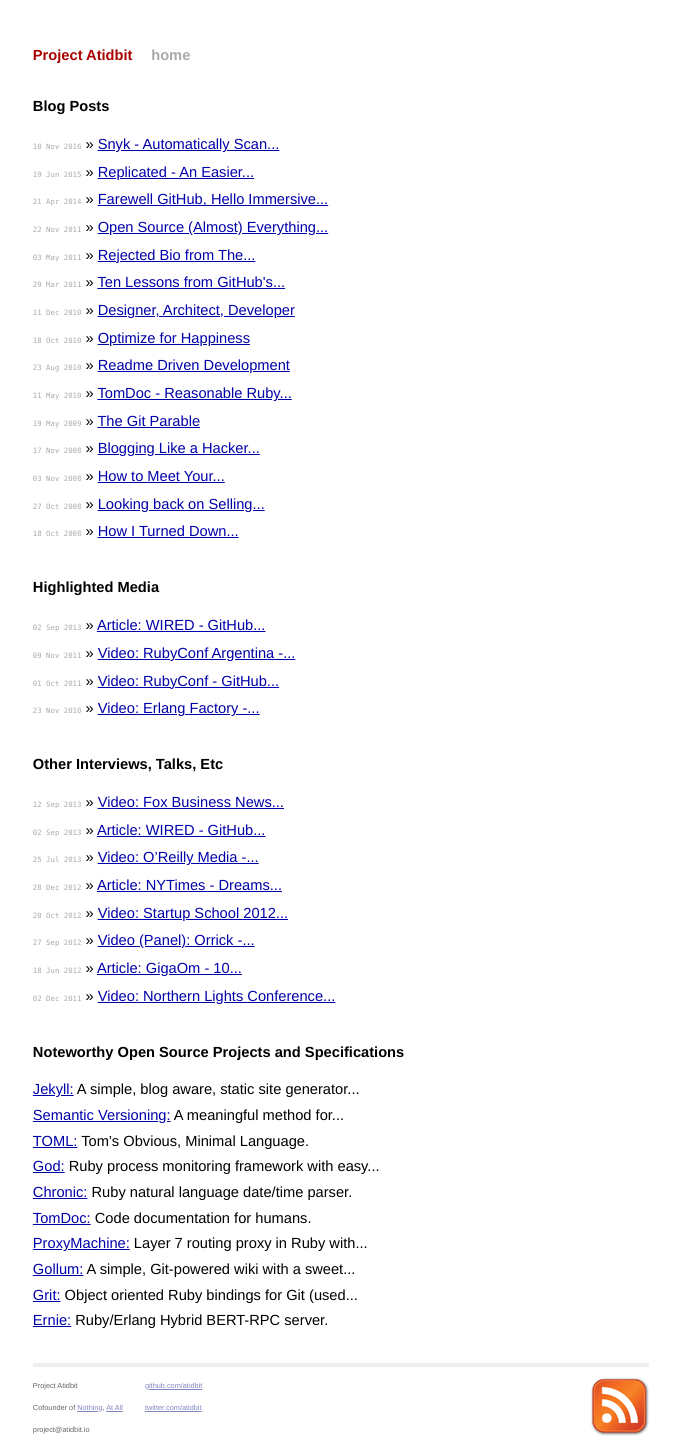
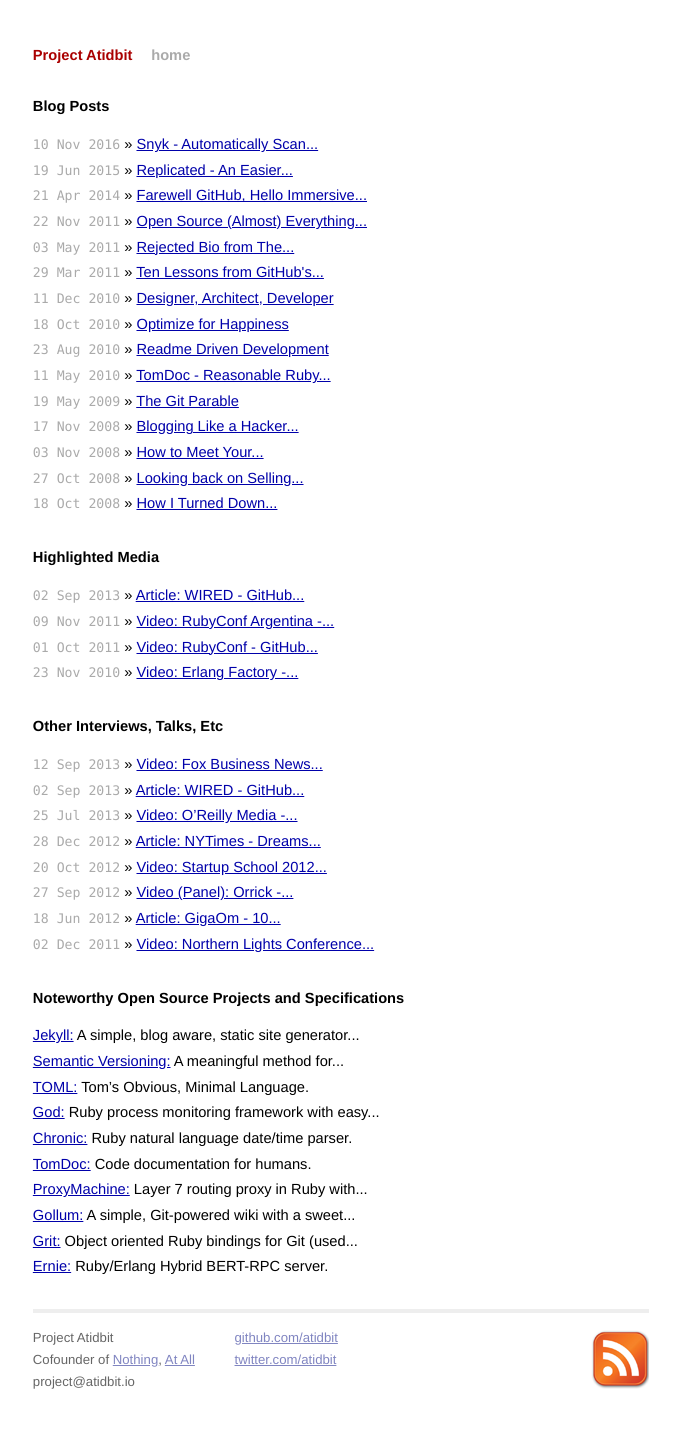
Before and after one commit to atidbit/atidbit.github.io, a Jekyll site: the page built from index.html, in a window 1280 px wide. Shown: the whole page, without its empty margins (299-979 px from the left). Built offline with Jekyll 4.4.1, drawn with Linux system fonts in a browser that asks for light colours; after the commit the page ends 1406 px from its top, so only the background shows below that.

Commit message:
Update screen.css

```diff
--- a/css/screen.css
+++ b/css/screen.css
@@ -69,7 +69,7 @@
   ul.posts span {
     color: #aaa;
     font-family: Monaco, "Courier New", monospace;
-    font-size: 50%;
+    font-size: 90%;
   }
 
 /*****************************************************************************/
@@ -116,7 +116,7 @@
   }
 
   .site .footer {
-    font-size: 50%;
+    font-size: 90%;
     color: #666;
     border-top: 4px solid #eee;
     margin-top: 2em;
```
